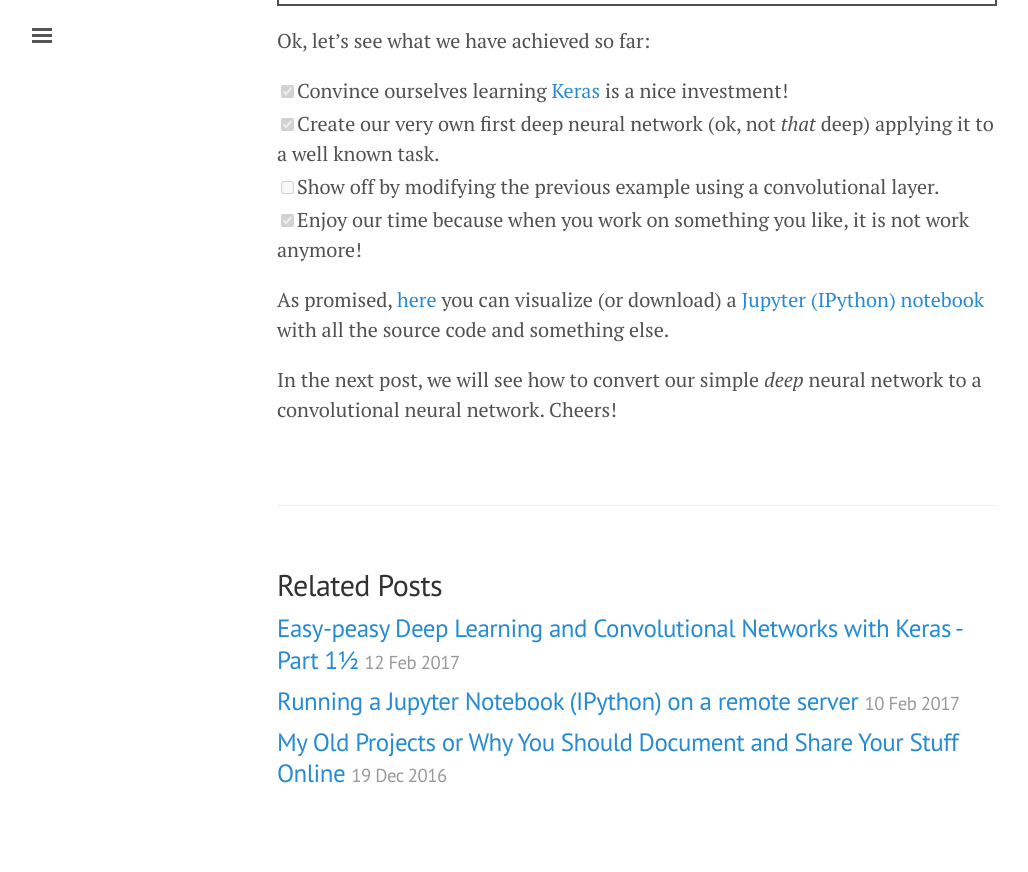
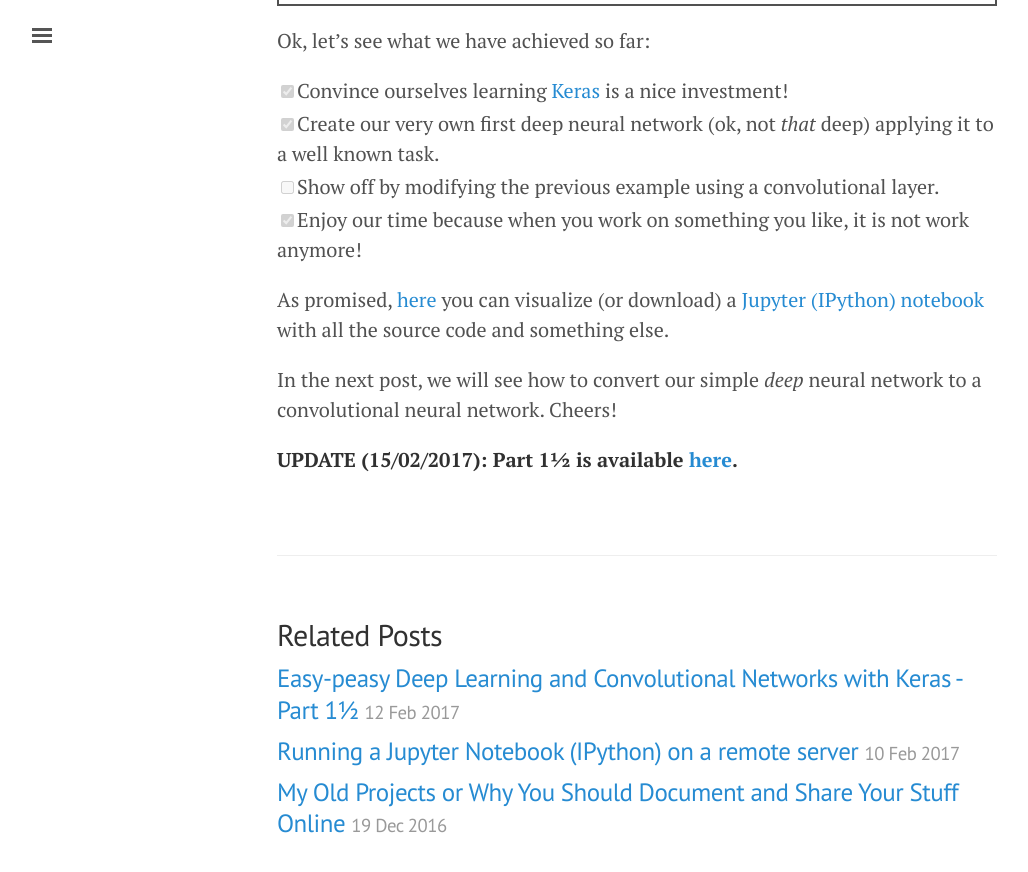
Before and after one commit to ricardodeazambuja/ricardodeazambuja.github.io, a Jekyll site: the page built from _posts/2017-01-29-easy-peasy_deep_learning.md, in a window 1280 px wide and 900 px high, scrolled down 12302 px. Shown: the top 872 px of the window, without its empty margins (3-1031 px from the left). Built offline with Jekyll 4.4.1, drawn with Linux system fonts in a browser that asks for light colours; emoji names are drawn with the system emoji font; comment, search, counter and statistics services are not loaded; before the commit the page ends 13152 px from its top, so only the background shows below that.

Commit message:
Added link to part 1 and a half

```diff
--- a/_posts/2017-01-29-easy-peasy_deep_learning.md
+++ b/_posts/2017-01-29-easy-peasy_deep_learning.md
@@ -314,6 +314,8 @@ As promised, [here](https://github.com/ricardodeazambuja/keras-adventures/blob/m
 
 In the next post, we will see how to convert our simple *deep* neural network to a convolutional neural network. Cheers!
 
+**UPDATE (15/02/2017): Part&nbsp;1&frac12; is available [here]({{ site.url }}/deep_learning/2017/02/12/easy-peasy_deep_learning_one_and_a_half/).**
+
 <!---
 <div class="message">
   This is a draft... yep, I'm learning how to use Jekyll and I do test things on the production website :bowtie:
```
